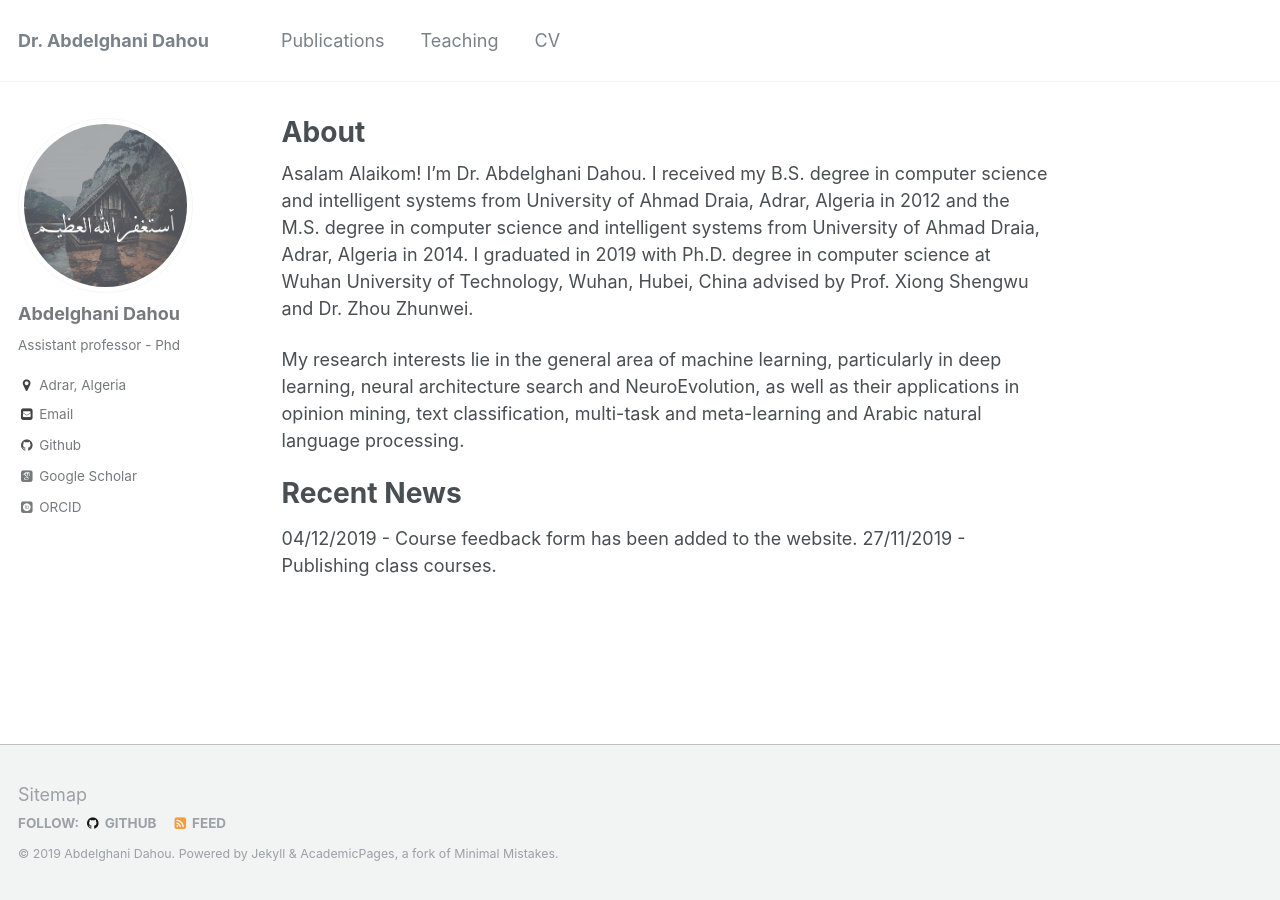
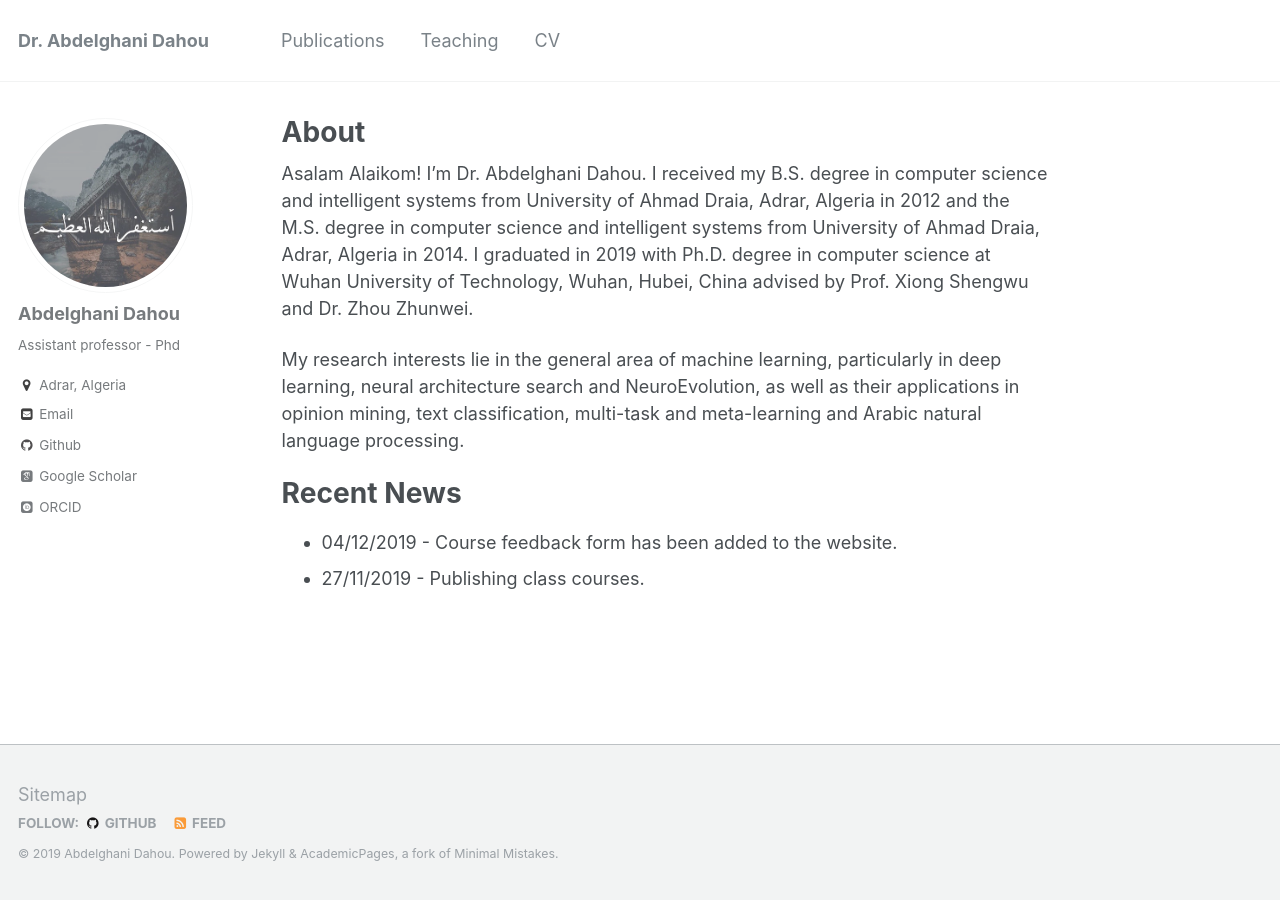
Before and after one commit to dr-dahou-adrar/dr-dahou-adrar.github.io, a Jekyll site: the page built from _pages/about.md, in a window 1280 px wide. Built offline with Jekyll 4.4.1, drawn with Linux system fonts in a browser that asks for light colours; some web fonts are replaced.

```diff
--- a/_pages/about.md
+++ b/_pages/about.md
@@ -16,5 +16,5 @@ My research interests lie in the general area of machine learning, particularly
 
 Recent News
 ======
-04/12/2019 - Course feedback form has been added to the website.
-27/11/2019 - Publishing class courses.
+* 04/12/2019 - Course feedback form has been added to the website.
+* 27/11/2019 - Publishing class courses.
```
